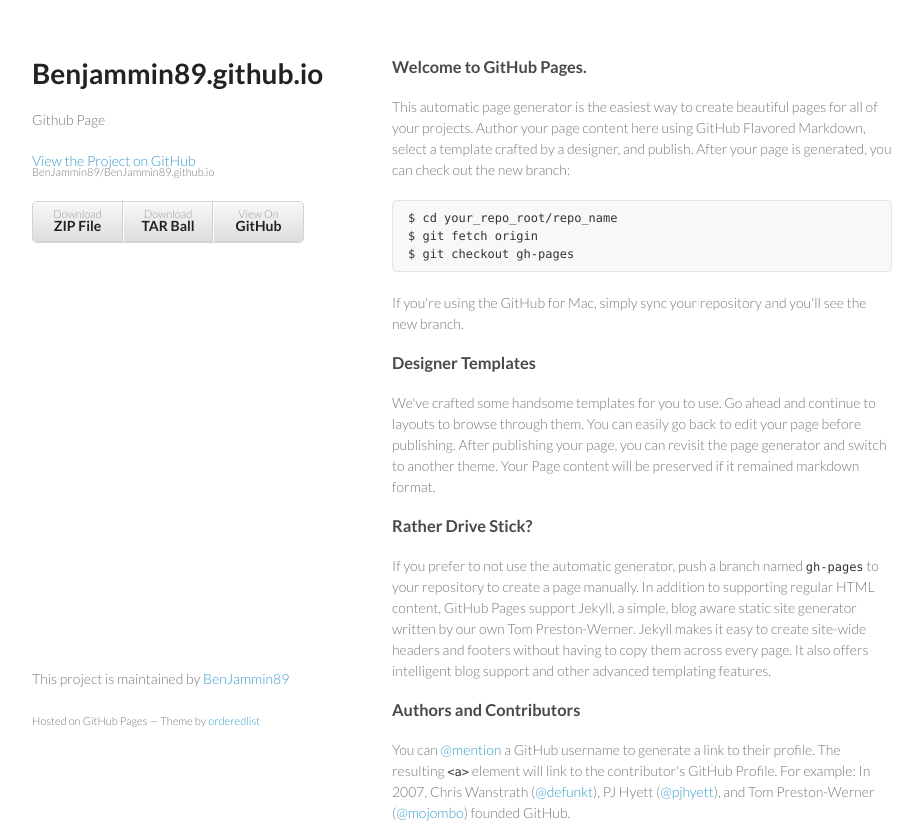
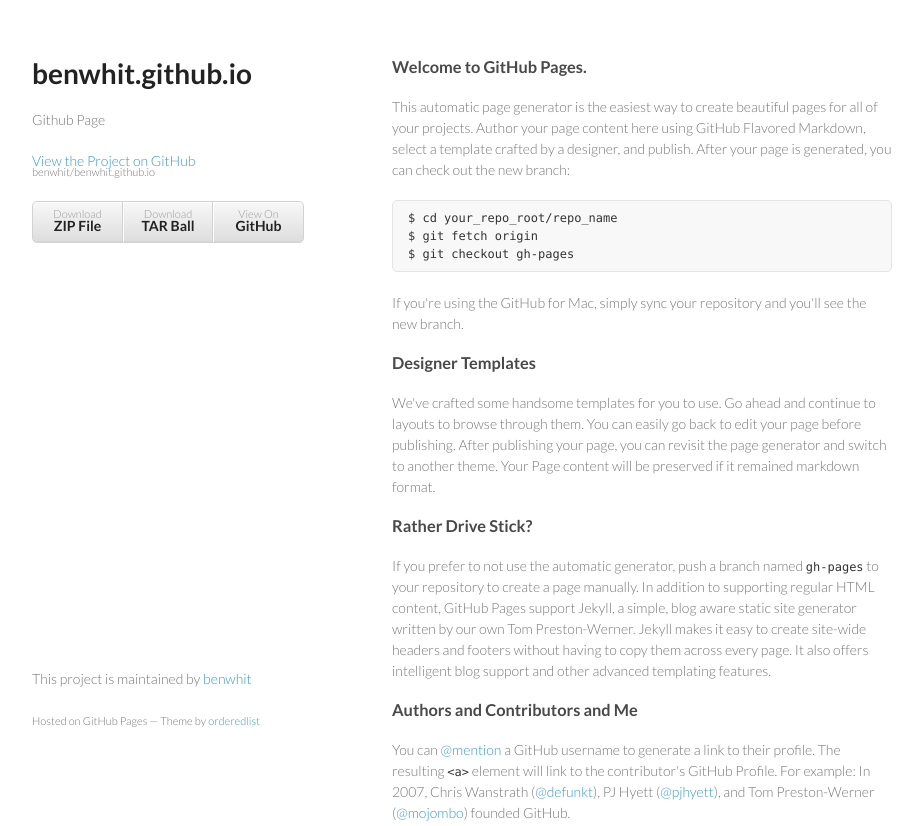
Before and after one commit to benwhit/benwhit.github.io, a plain HTML site: page index.html in a window 1280 px wide. Shown: the top 826 px of the page, without its empty margins (178-1101 px from the left). Drawn offline with Linux system fonts and the light colour scheme.

Commit message:
replacing BenJammin89 with benwhit

```diff
--- a/index.html
+++ b/index.html
@@ -3,7 +3,7 @@
   <head>
     <meta charset="utf-8">
     <meta http-equiv="X-UA-Compatible" content="chrome=1">
-    <title>Benjammin89.github.io by BenJammin89</title>
+    <title>benwhit.github.io by Ben Whit</title>
 
     <link rel="stylesheet" href="stylesheets/styles.css">
     <link rel="stylesheet" href="stylesheets/pygment_trac.css">
@@ -15,16 +15,16 @@
   <body>
     <div class="wrapper">
       <header>
-        <h1>Benjammin89.github.io</h1>
+        <h1>benwhit.github.io</h1>
         <p>Github Page</p>
 
-        <p class="view"><a href="https://github.com/BenJammin89/BenJammin89.github.io">View the Project on GitHub <small>BenJammin89/BenJammin89.github.io</small></a></p>
+        <p class="view"><a href="https://github.com/benwhit/benwhit.github.io">View the Project on GitHub <small>benwhit/benwhit.github.io</small></a></p>
 
 
         <ul>
-          <li><a href="https://github.com/BenJammin89/BenJammin89.github.io/zipball/master">Download <strong>ZIP File</strong></a></li>
-          <li><a href="https://github.com/BenJammin89/BenJammin89.github.io/tarball/master">Download <strong>TAR Ball</strong></a></li>
-          <li><a href="https://github.com/BenJammin89/BenJammin89.github.io">View On <strong>GitHub</strong></a></li>
+          <li><a href="https://github.com/benwhit/benwhit.github.io/zipball/master">Download <strong>ZIP File</strong></a></li>
+          <li><a href="https://github.com/benwhit/benwhit.github.io/tarball/master">Download <strong>TAR Ball</strong></a></li>
+          <li><a href="https://github.com/benwhit/benwhit.github.io">View On <strong>GitHub</strong></a></li>
         </ul>
       </header>
       <section>
@@ -47,7 +47,7 @@
 
 <p>If you prefer to not use the automatic generator, push a branch named <code>gh-pages</code> to your repository to create a page manually. In addition to supporting regular HTML content, GitHub Pages support Jekyll, a simple, blog aware static site generator written by our own Tom Preston-Werner. Jekyll makes it easy to create site-wide headers and footers without having to copy them across every page. It also offers intelligent blog support and other advanced templating features.</p>
 
-<h3>Authors and Contributors</h3>
+<h3>Authors and Contributors and Me</h3>
 
 <p>You can <a href="https://github.com/blog/821" class="user-mention">@mention</a> a GitHub username to generate a link to their profile. The resulting <code>&lt;a&gt;</code> element will link to the contributor's GitHub Profile. For example: In 2007, Chris Wanstrath (<a href="https://github.com/defunkt" class="user-mention">@defunkt</a>), PJ Hyett (<a href="https://github.com/pjhyett" class="user-mention">@pjhyett</a>), and Tom Preston-Werner (<a href="https://github.com/mojombo" class="user-mention">@mojombo</a>) founded GitHub.</p>
 
@@ -56,7 +56,7 @@
 <p>Having trouble with Pages? Check out the documentation at <a href="http://help.github.com/pages">http://help.github.com/pages</a> or contact <a href="mailto:support@github.com">support@github.com</a> and we’ll help you sort it out.</p>
       </section>
       <footer>
-        <p>This project is maintained by <a href="https://github.com/BenJammin89">BenJammin89</a></p>
+        <p>This project is maintained by <a href="https://github.com/benwhit">benwhit</a></p>
         <p><small>Hosted on GitHub Pages &mdash; Theme by <a href="https://github.com/orderedlist">orderedlist</a></small></p>
       </footer>
     </div>
```
